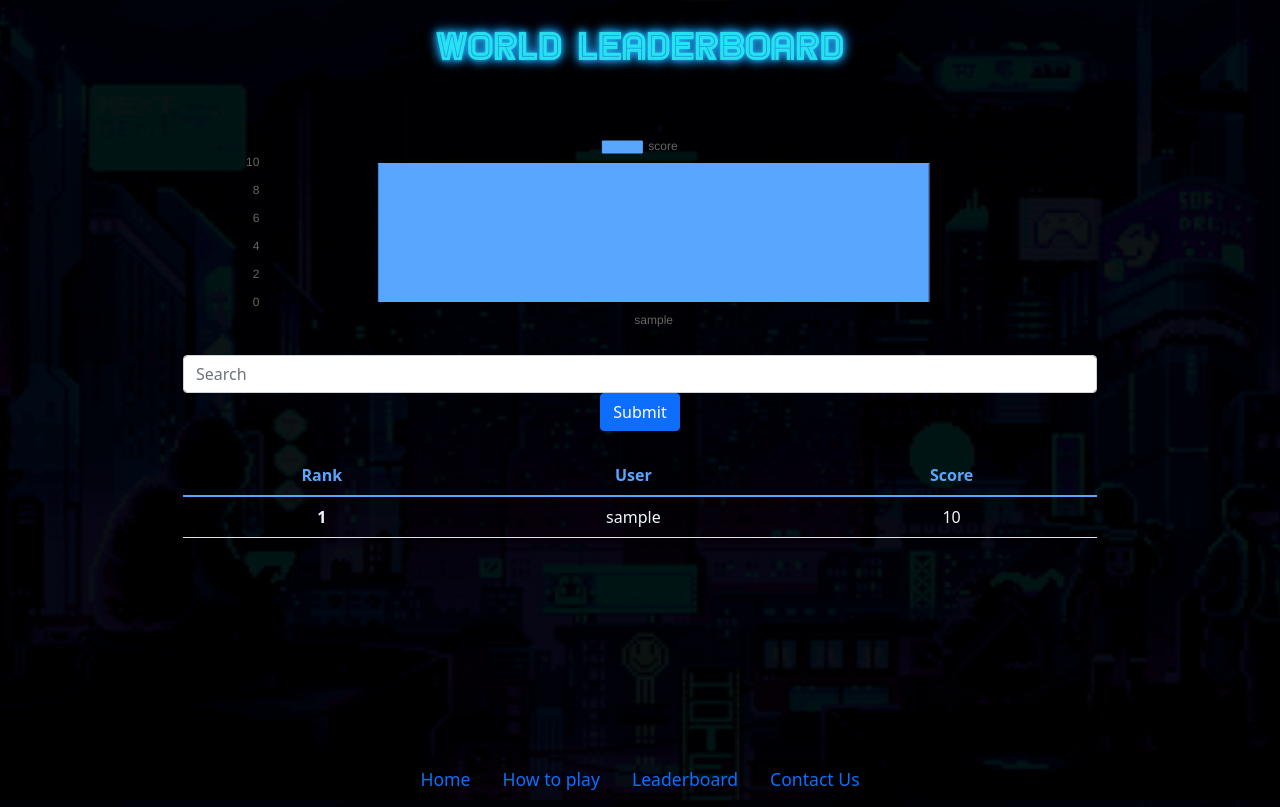
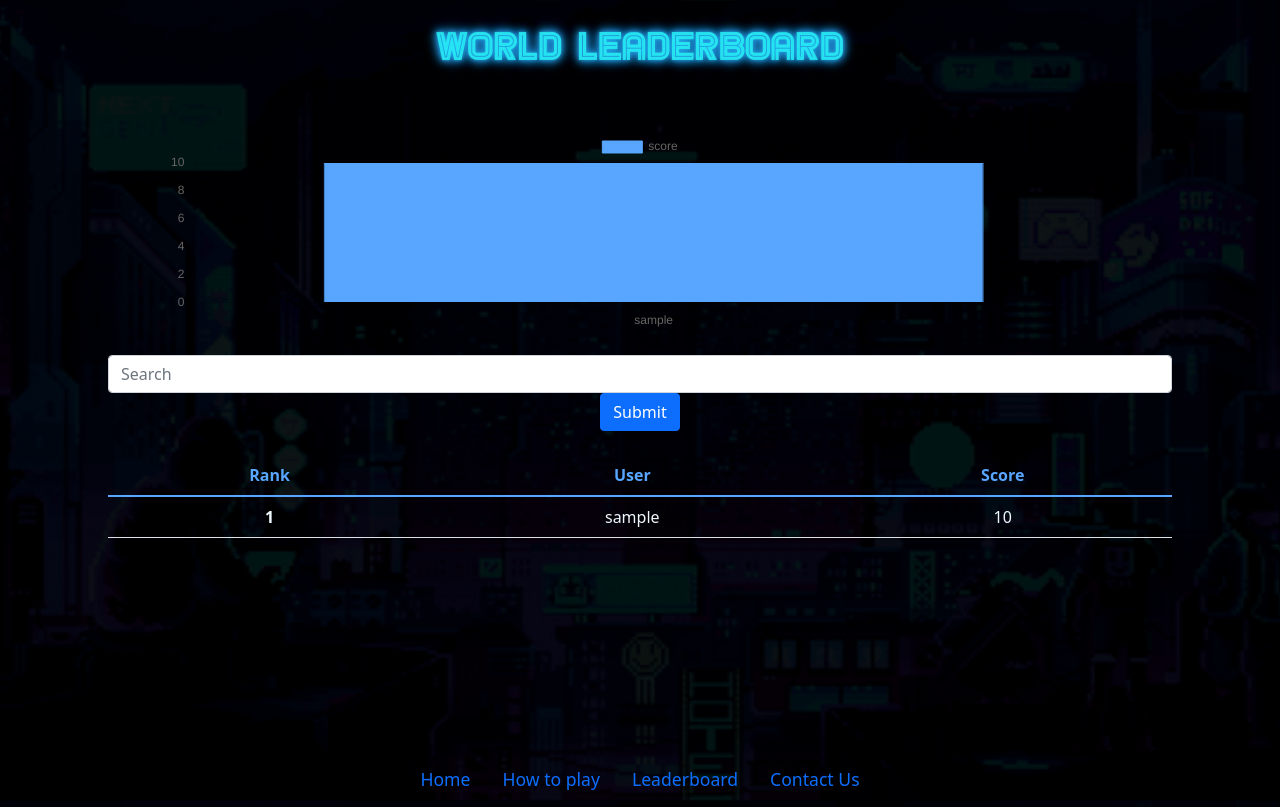
Before and after one commit to Tarnage/CITS3403-Project, a Flask app: page /stats in a window 1280 px wide. Run offline with Flask 2, Linux system fonts and the light colour scheme; tables that the repository leaves empty hold one stand-in row (values such as "Sample post").

Commit message:
quick fix 3

```diff
--- a/app/static/assets/style/base.css
+++ b/app/static/assets/style/base.css
@@ -101,7 +101,8 @@ h5 {
 /*TODO: Update Navbar */
 /* * ============================================================ Responsive ============================================================ * */
 /* ===== Mobile First ===== */
-@media only screen and (min-width: 481px) {
+/* Other Devices */
+@media only screen and (min-width: 454px) {
   /* Nav */
   .nav-item {
     font-size: clamp(90%, 3vh, 110%);
--- a/app/static/assets/style/contactsStyle.css
+++ b/app/static/assets/style/contactsStyle.css
@@ -112,7 +112,7 @@ h3 {
 
 /* * ============================================================ Responsive ============================================================ * */
 /* ===== Mobile First ===== */
-/* iPads & Tablets */
+/* Other Devices */
 @media only screen and (min-width: 454px) {
   /* Text */
   h3 {
--- a/app/static/assets/style/gameSytle.css
+++ b/app/static/assets/style/gameSytle.css
@@ -282,8 +282,8 @@ body {
 
 /* * ============================================================ Responsive ============================================================ * */
 /* ===== Mobile First ===== */
-/* iPads & Tablets */
-@media only screen and (min-width: 481px) {
+/* Other Devices */
+@media only screen and (min-width: 454px) {
   /* Text */
   h4 {
     margin-top: 4px;
--- a/app/static/assets/style/indexStyle.css
+++ b/app/static/assets/style/indexStyle.css
@@ -180,7 +180,7 @@ input {
 
 /* * ============================================================ Responsive ============================================================ * */
 /* ===== Mobile First ===== */
-/* TODO Change height */
+/* Other Devices */
 @media only screen and (min-width: 454px) {
   /* ===== Text ===== */
   /* Title */
--- a/app/static/assets/style/registerStyle.css
+++ b/app/static/assets/style/registerStyle.css
@@ -65,7 +65,7 @@ form h3 {
 
 /* * ============================================================ Responsive ============================================================ * */
 /* ===== Mobile First ===== */
-/* TODO Change height */
+/* Other Devices */
 @media only screen and (min-width: 454px) {
   .col form {
     width: 50vw;
--- a/app/static/assets/style/stats.css
+++ b/app/static/assets/style/stats.css
@@ -35,7 +35,7 @@ body {
 
 .content {
   position: relative;
-  width: 938px;
+  width: 85vw;
   min-height: 700px;
   margin-right: auto;
   margin-left: auto;
```
